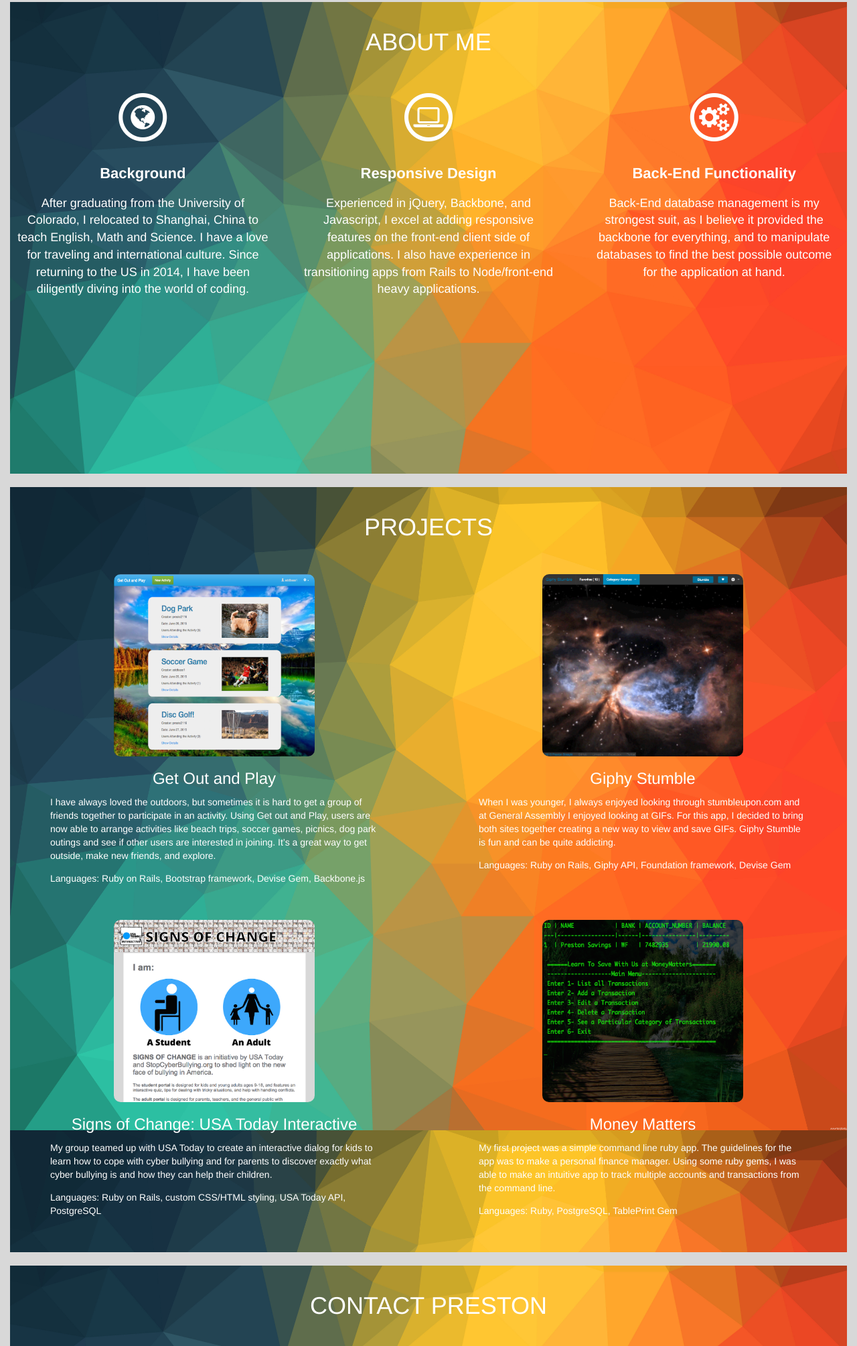
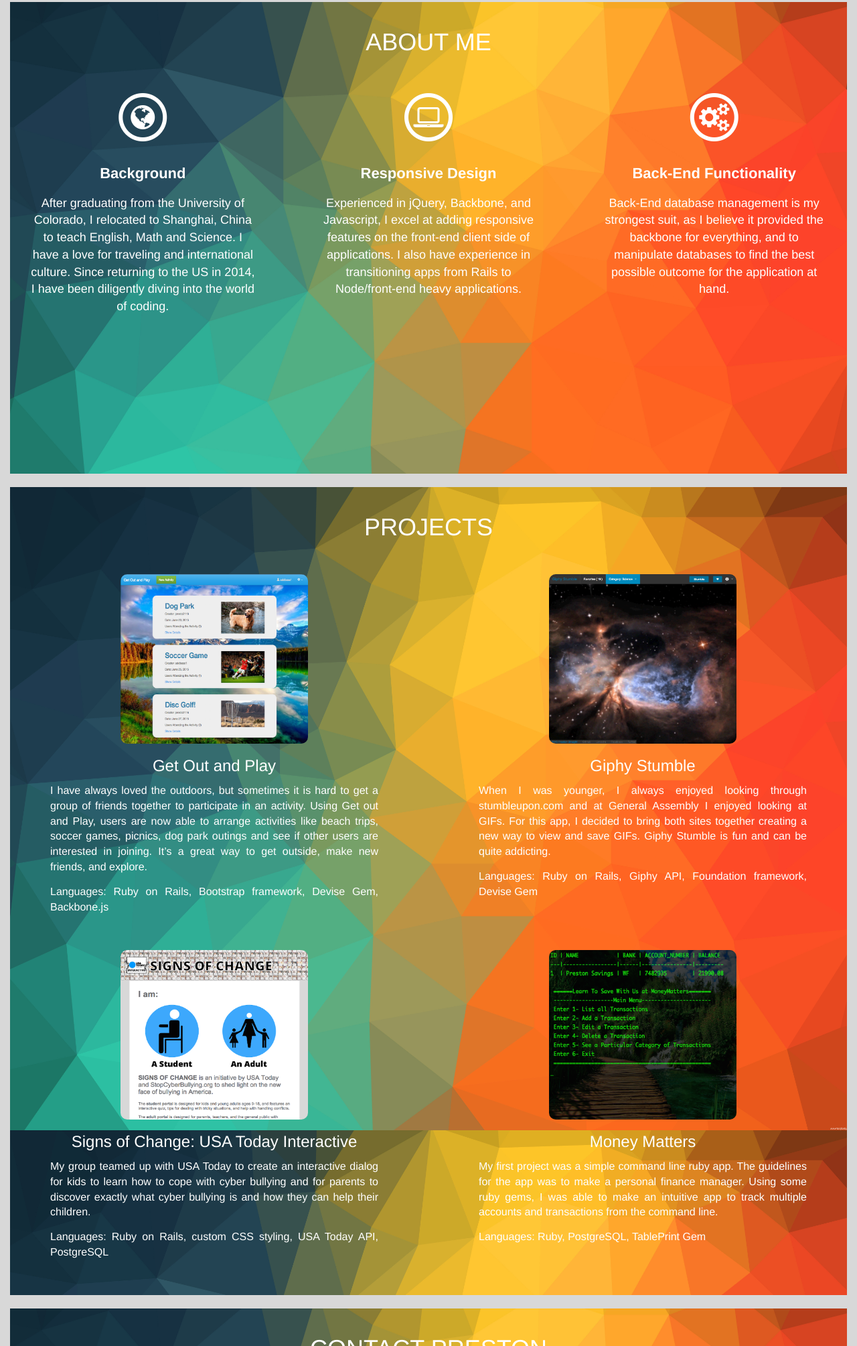
Before and after one commit to presto2116/presto2116.github.io, a plain HTML site: page index.html in a window 1280 px wide. Shown: the part 791-2800 px from the top of the page at 67% size. Drawn offline with nearby package versions, Linux system fonts and the light colour scheme.

Commit message:
styling and layout

```diff
--- a/index.html
+++ b/index.html
@@ -28,9 +28,9 @@
 			<!-- Collect the nav links, forms, and other content for toggling -->
 			<div class="collapse navbar-collapse" id="bs-example-navbar-collapse-1">
 				<ul class="nav navbar-nav navbar-right">
-					<li><a href="#about-me">About Me</a></li>
-					<li><a href="#projects">Projects</a></li>
-					<li><a href="#contact">Contact</a></li>
+					<li><a data-toggle="pill" href="#about-me">About Me</a></li>
+					<li><a data-toggle="pill" href="#projects">Projects</a></li>
+					<li><a data-toggle="pill" href="#contact">Contact</a></li>
 
 				</ul>
 
@@ -48,7 +48,7 @@
 				<br>
 				<br>
 				<div class="row">
-				<div class="col-md-8 col-md-offset-2">
+				<div class="col-xs-8 col-xs-offset-2">
 				<p> I am a full stack web developer with a love for adventure. When I am not coding, you will find me outside riding my bike or jumping out of planes. I have a passion for learning and will always deliver more than expected.</p>
 			</div>
 		</div>
@@ -87,15 +87,17 @@
 				<h1>PROJECTS</h1>
 				<div class="row">
 					<div class="col-sm-6">
-
+						<div class="center-image">
 						<a target="_blank" href="http://get-out-and-play.herokuapp.com"><img src="images/get-out-and-play.png" alt="Get Out and Play"></a>
+					</div>
 						<h3>Get Out and Play</h3>
 						<p>I have always loved the outdoors, but sometimes it is hard to get a group of friends together to participate in an activity. Using Get out and Play, users are now able to arrange activities like beach trips, soccer games, picnics, dog park outings and see if other users are interested in joining. It’s a great way to get outside, make new friends, and explore.</p>
 						<p>Languages: Ruby on Rails, Bootstrap framework, Devise Gem, Backbone.js</p>
 					</div>
 					<div class="col-sm-6">
-
+						<div class="center-image">
 						<a target="_blank" href="http://giphy-stumble.herokuapp.com"><img src="images/giphy_stumble.png" alt="Giphy Stumble"></a>
+					</div>
 						<h3>Giphy Stumble</h3>
 						<p>When I was younger, I always enjoyed looking through stumbleupon.com and at General Assembly I enjoyed looking at GIFs. For this app, I decided to bring both sites together creating a new way to view and save GIFs. Giphy Stumble is fun and can be quite addicting.</p>
 						<p>Languages: Ruby on Rails, Giphy API, Foundation framework, Devise Gem</p>
@@ -103,14 +105,17 @@
 				</div>
 				<div class="row">
 					<div class="col-sm-6">
-
+						<div class="center-image">
 						<a target="_blank" href="http://signs-of-change.herokuapp.com"><img src="images/signs_of_change.png" alt="Signs of Change"></a>
+					</div>
 						<h3>Signs of Change: USA Today Interactive</h3>
 						<p>My group teamed up with USA Today to create an interactive dialog for kids to learn how to cope with cyber bullying and for parents to discover exactly what cyber bullying is and how they can help their children.</p>
-						<p>Languages: Ruby on Rails, custom CSS/HTML styling, USA Today API, PostgreSQL</p>
+						<p>Languages: Ruby on Rails, custom CSS styling, USA Today API, PostgreSQL</p>
 					</div>
 					<div class="col-sm-6">
+					<div class="center-image">
 					<a target="_blank" href="https://youtu.be/pNN3fGsxDKY"><img src="images/money-matters.png" alt="Money Matters"></a>
+				</div>
 					<h3>Money Matters</h3>
 					<p>My first project was a simple command line ruby app. The guidelines for the app was to make a personal finance manager. Using some ruby gems, I was able to make an intuitive app to track multiple accounts and transactions from the command line.</p>
 					<p>Languages: Ruby, PostgreSQL, TablePrint Gem</p>
--- a/js/javascript.js
+++ b/js/javascript.js
@@ -1,3 +1,4 @@
+
 
 $(document).ready(function(){
    $('a[href*=#]:not([href=#])').click(function() {
--- a/stylesheets/style.scss
+++ b/stylesheets/style.scss
@@ -1,6 +1,6 @@
 $white: #EEE;
 $bgDefault: #31bc9f;
-$bgHighlight: #2A5E6A;
+$bgHighlight: #008faf;
 $colDefault: #dddddd;
 $colHighlight: #ffffff;
 
@@ -68,8 +68,8 @@ body{
   h1{
   	padding: 40px;
   }
-  p{
-		padding: 0 10px;
+  p {
+		padding: 0 30px;
 		text-align: center;
 		font-size: 18px;
 	}
@@ -102,14 +102,17 @@ body{
   }
   h3{
   	text-align: center;
+  	padding: 0 20px;
+  }
+  .center-image{
+  	text-align: center;
+		margin: 0 auto;
+		display: block;
   }
   a img{
 		width: 70%;
-		max-width: 300px;
+		max-width: 280px;
 		border-radius: 10px;
-		display: block;
-		margin: 0 auto;
-
 	}
 	a img:hover {
 	 opacity: .7;
@@ -120,6 +123,8 @@ body{
 
 	p{
 		padding: 2px 60px;
+		font-size: 16px;
+		text-align: justify;
 	}
 }
 #contact{
```
Also changed, not shown: stylesheets/style.css, 1 other file.
